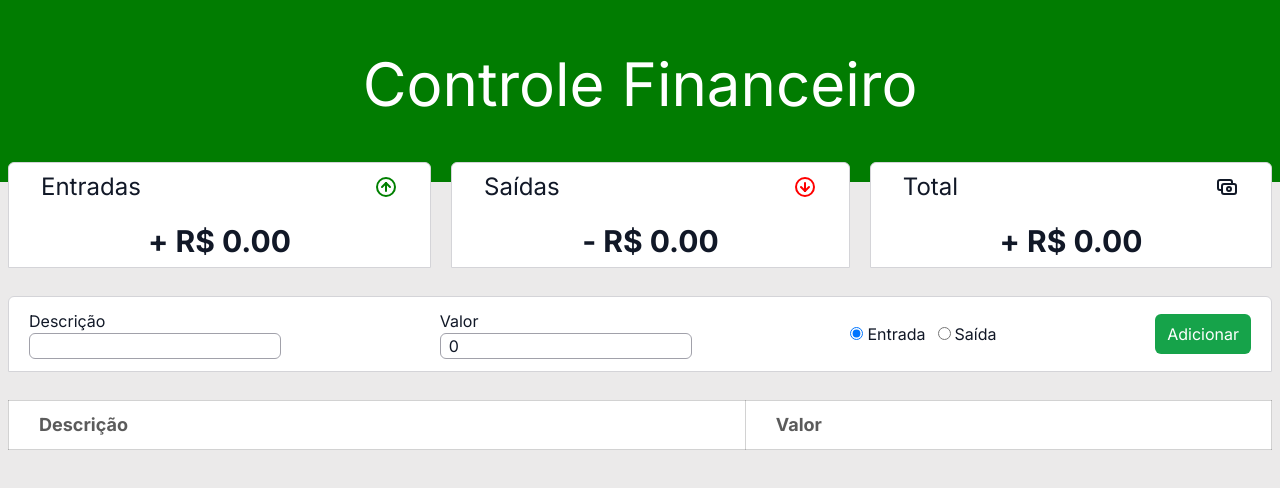
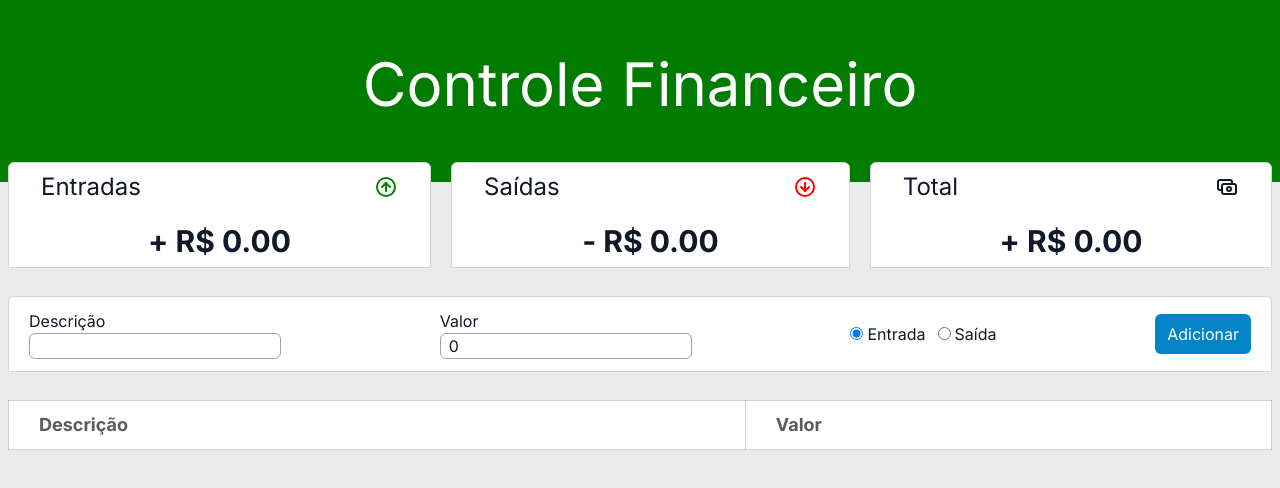
Before and after one commit to thiagocainelli/personal-finances, a Next.js app: page / in a window 1280 px wide. Shown: the part 138-626 px from the top of the page. Built offline with nearby package versions, Linux system fonts and the light colour scheme.

Commit message:
Change color of Add button

```diff
--- a/src/components/Descriptions/index.tsx
+++ b/src/components/Descriptions/index.tsx
@@ -60,7 +60,7 @@ export default function Descriptions ({description, setDescription, value, setVa
                 </div>
 
                 <div>
-                    <button className="bg-green-600 px-3 py-2 rounded-md text-white hover:bg-green-800 active:opacity-50" onClick={clickButton}>Adicionar</button>
+                    <button className="bg-sky-600 px-3 py-2 rounded-md text-white hover:bg-sky-800 active:opacity-50" onClick={clickButton}>Adicionar</button>
                 </div>
 
             </div>
```
